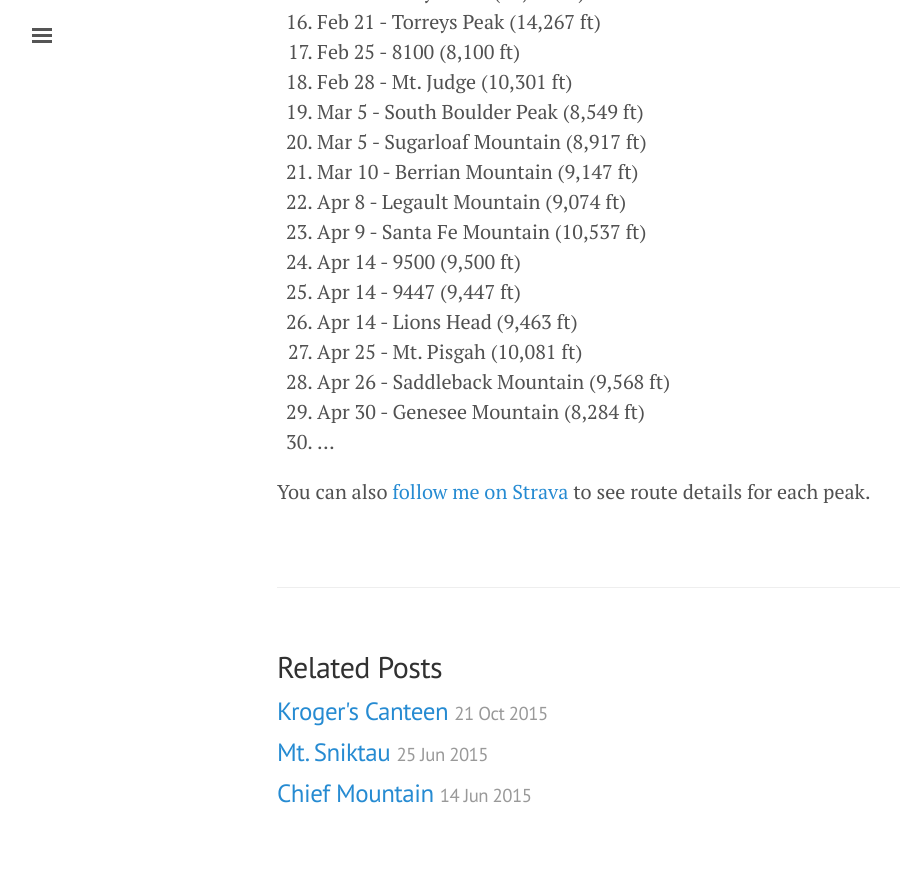
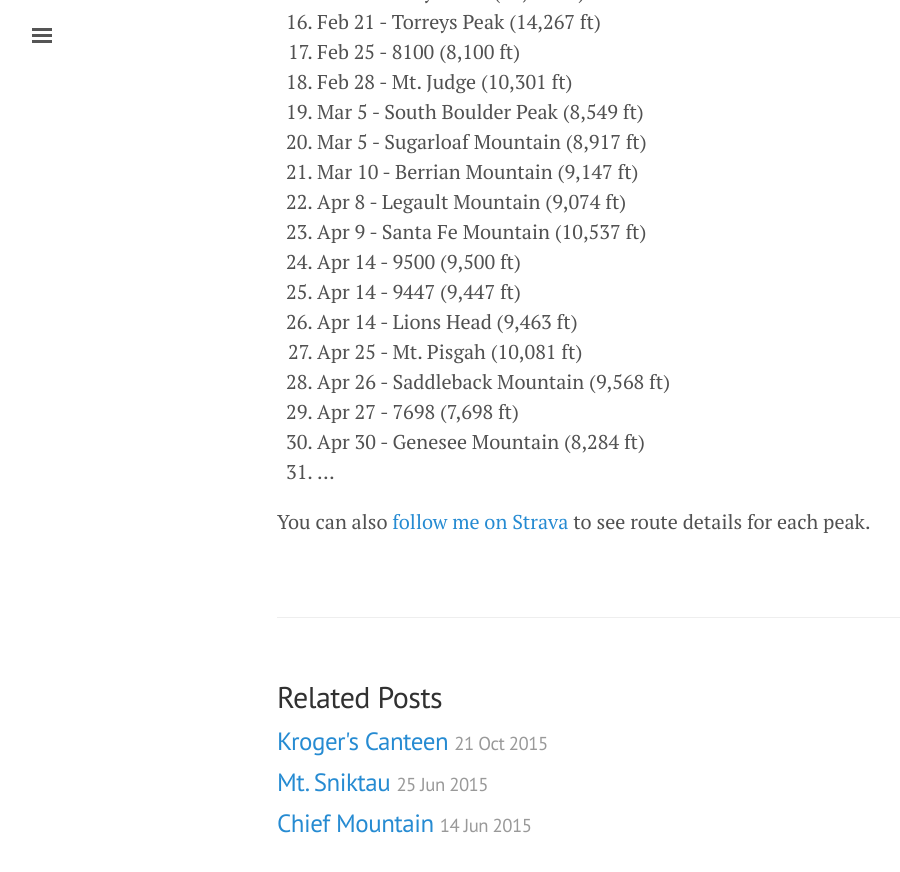
Before and after one commit to jhnnyk/jhnnyk.github.io, a Jekyll site: the page built from _posts/2016-01-26-100-mountains-in-2016.md, in a window 1280 px wide and 900 px high, scrolled down 955 px. Shown: the top 872 px of the window, without its empty margins (3-903 px from the left). Built offline with Jekyll 4.4.1, drawn with Linux system fonts in a browser that asks for light colours.

Commit message:
7698. who knew

```diff
--- a/_posts/2016-01-26-100-mountains-in-2016.md
+++ b/_posts/2016-01-26-100-mountains-in-2016.md
@@ -35,7 +35,8 @@ It's inspired me to stretch myself. So among a few other goals for 2016, I'm str
 26. Apr 14 - Lions Head (9,463 ft)
 27. Apr 25 - Mt. Pisgah (10,081 ft)
 28. Apr 26 - Saddleback Mountain (9,568 ft)
-29. Apr 30 - Genesee Mountain (8,284 ft)
-30. ...
+29. Apr 27 - 7698 (7,698 ft)
+30. Apr 30 - Genesee Mountain (8,284 ft)
+31. ...
 
 You can also [follow me on Strava](https://www.strava.com/athletes/149867) to see route details for each peak.
```
